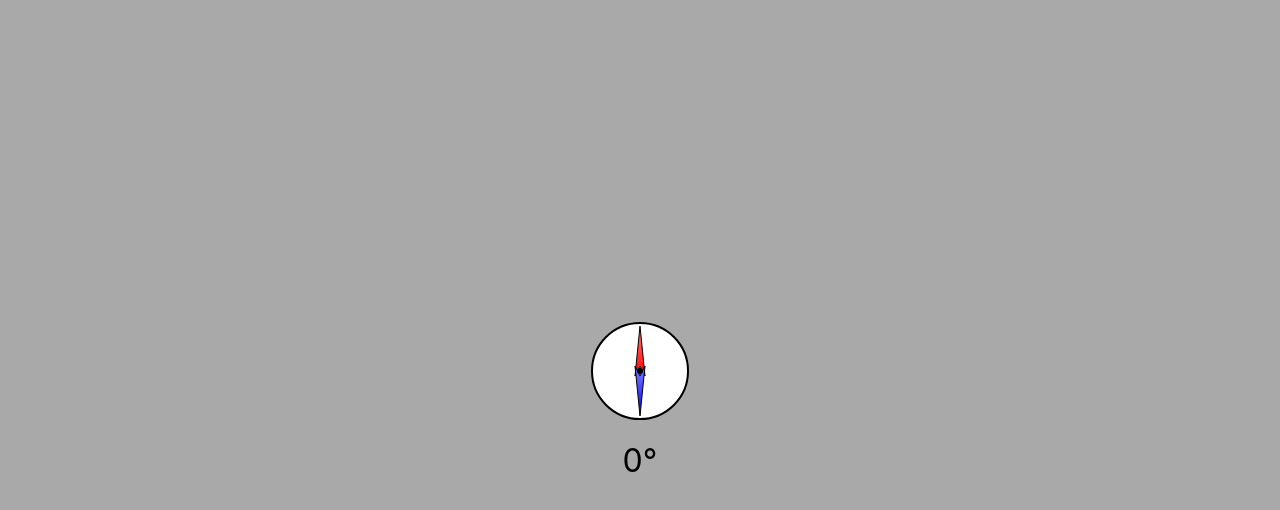
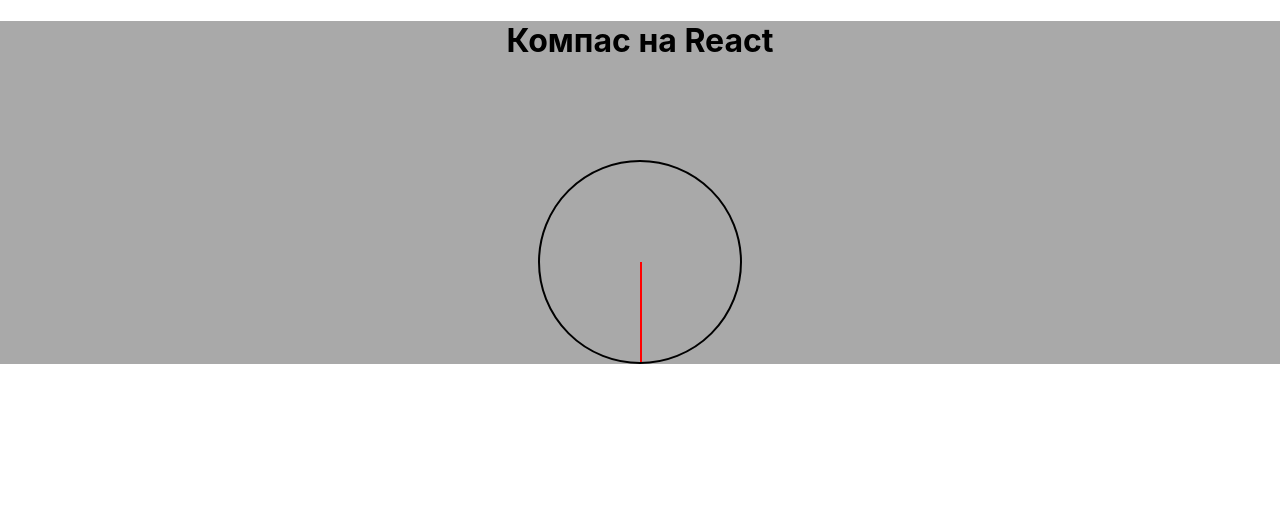
Before and after one commit to Wester641/project-compass, a React (Create React App) app: page / in a window 1280 px wide. Shown: the top 510 px of the page. Built offline with nearby package versions, Linux system fonts and the light colour scheme.

Commit message:
added svg image and currected syles

```diff
--- a/src/App.css
+++ b/src/App.css
@@ -38,7 +38,7 @@
   }
 } */
 
-.compass {
+/* .compass {
   display: flex;
   flex-direction: column;
   align-items: center;
@@ -58,4 +58,4 @@
 .heading {
   margin-top: 20px;
   font-size: 2rem;
-}
+} */
--- a/src/App.js
+++ b/src/App.js
@@ -4,7 +4,10 @@ import Compass from "./components/Compass";
 function App() {
   return (
     <div className="App">
-      <Compass />
+      <header className="App-header">
+        <h1>Компас на React</h1>
+        <Compass />
+      </header>
     </div>
   );
 }
--- /dev/null
+++ b/src/components/Compass.css
@@ -0,0 +1,19 @@
+.compass {
+  width: 200px;
+  height: 200px;
+  border: 2px solid black;
+  border-radius: 50%;
+  position: relative;
+  margin: auto;
+  margin-top: 100px;
+}
+
+.compass-needle {
+  width: 2px;
+  height: 100px;
+  background-color: red;
+  position: absolute;
+  top: 50%;
+  left: 50%;
+  transform-origin: bottom center;
+}
--- a/src/components/Compass.jsx
+++ b/src/components/Compass.jsx
@@ -1,29 +1,35 @@
 import React, { useEffect, useState } from "react";
-import "../App.css";
+import "./Compass.css";
 
 const Compass = () => {
-  const [heading, setHeading] = useState(0);
+  const [direction, setDirection] = useState(0);
 
-  // useEffect(() => {
-  //   const handleOrientation = (event) => {
-  //     const alpha = event.alpha;
-  //     setHeading(alpha);
-  //   };
+  useEffect(() => {
+    const handleOrientation = (event) => {
+      const alpha = event.alpha;
+      setDirection(alpha);
+    };
 
-  //   window.addEventListener("deviceorientation", handleOrientation);
+    if (window.DeviceOrientationEvent) {
+      window.addEventListener("deviceorientation", handleOrientation, true);
+    } else {
+      alert("Ваше устройство не поддерживает события ориентации.");
+    }
 
-  //   return () => {
-  //     window.removeEventListener("deviceorientation", handleOrientation);
-  //   };
-  // }, []);
+    return () => {
+      window.removeEventListener("deviceorientation", handleOrientation);
+    };
+  }, []);
 
-  const updateHeading = () => {
-    setHeading((prevHeading) => (prevHeading + 10) % 360);
-  };
+  // const updateHeading = () => {
+  //   setHeading((prevHeading) => (prevHeading + 10) % 360);
+  // };
   return (
-    <div className="compass" onClick={updateHeading}>
-      <div className="arrow" style={{ transform: `rotate(${heading}deg)` }} />
-      <div className="heading">{Math.round(heading)}°</div>
+    <div className="compass">
+      <div
+        className="compass-needle"
+        style={{ transform: `rotate(${direction}deg)` }}
+      />
     </div>
   );
 };
```
